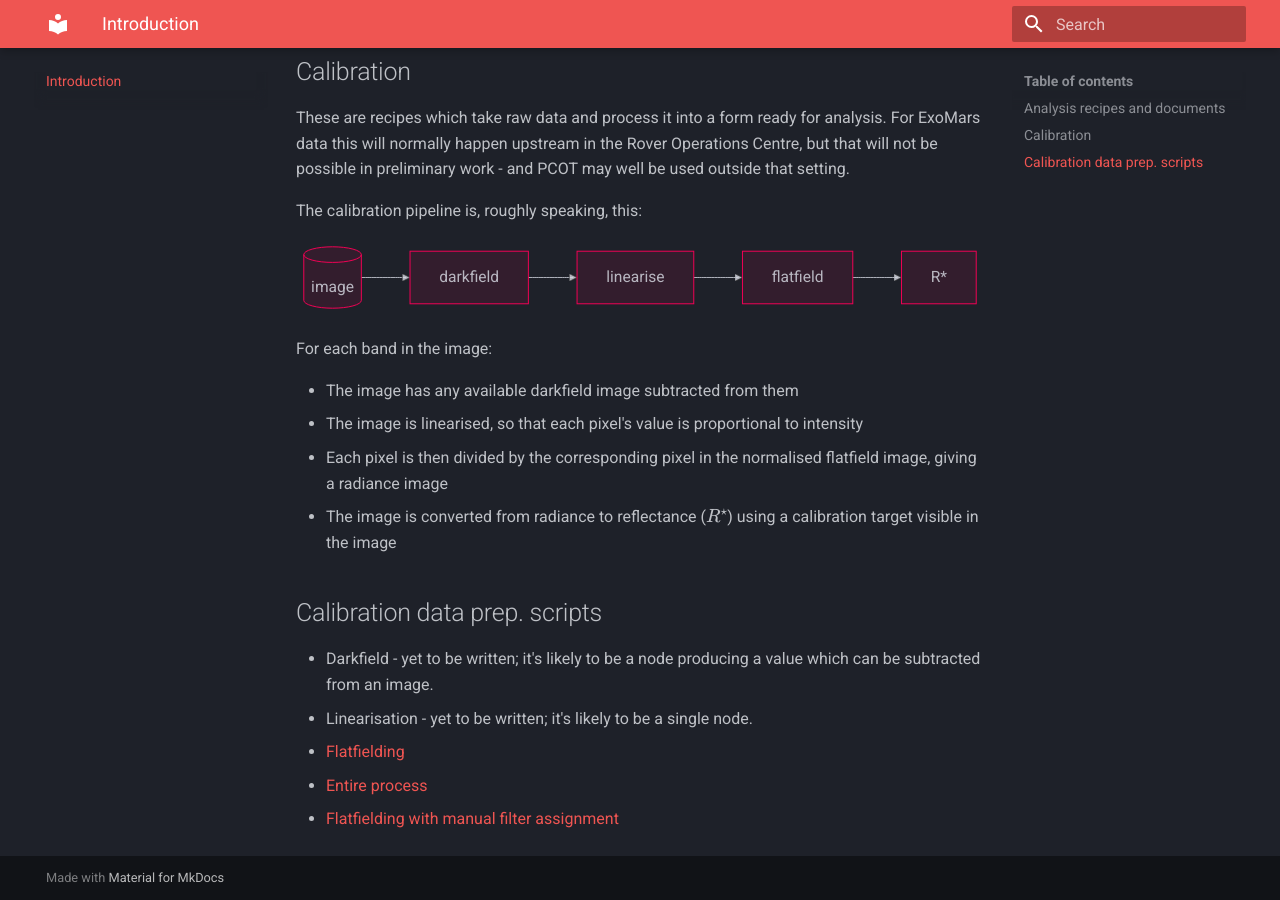
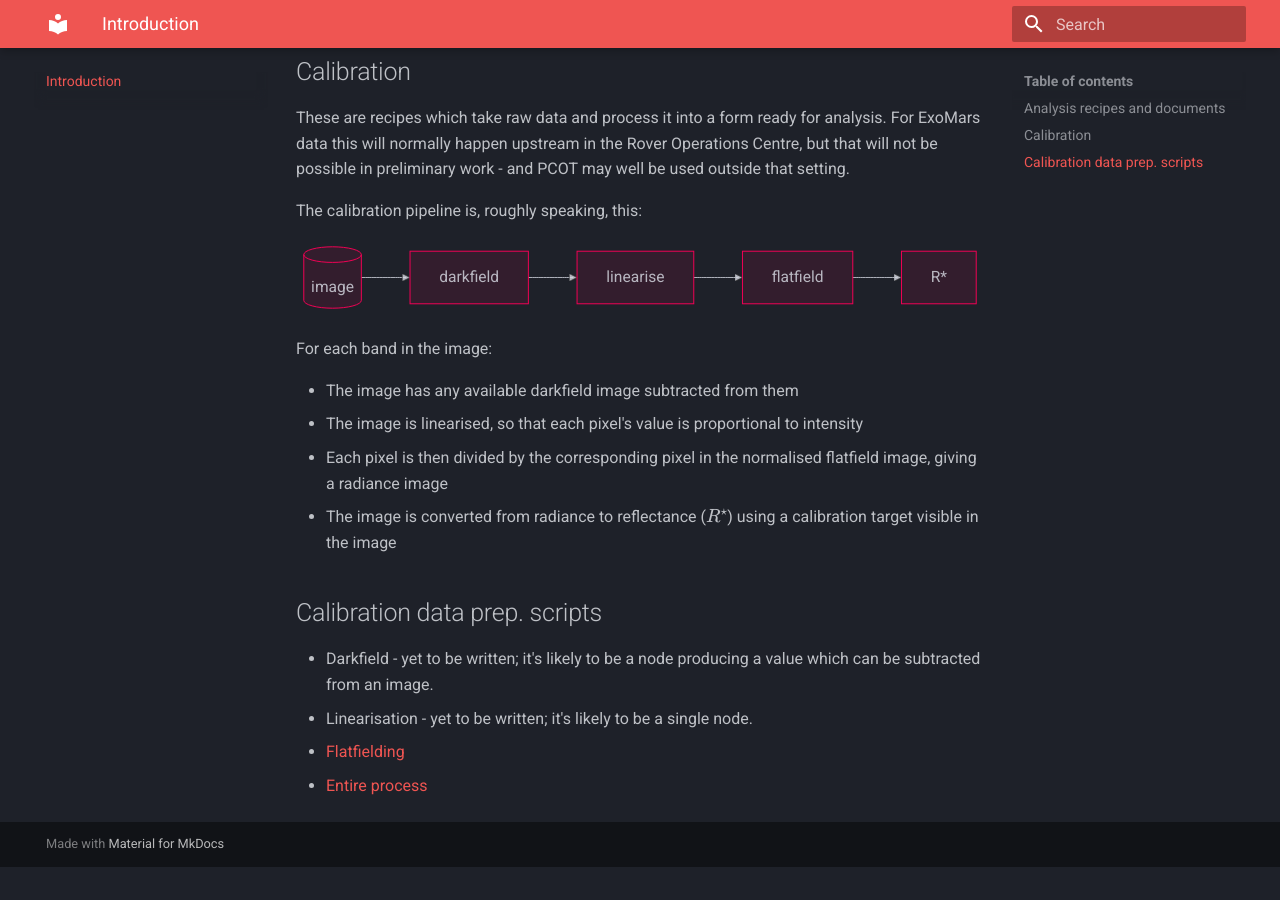
Before and after one commit to AU-ExoMars/PCOT-Cookbook, an MkDocs documentation site: the page built from docs/index.md, in a window 1280 px wide and 900 px high, scrolled down 727 px. Built offline with MkDocs 1.6.1 and Material for MkDocs 9.7.7, drawn with Linux system fonts in a browser that asks for light colours; formulas are drawn with MathJax 3; after the commit the page ends 1594 px from its top, so only the background shows below that.

Commit message:
removed manual filter assignment

```diff
--- a/docs/index.md
+++ b/docs/index.md
@@ -54,4 +54,3 @@ For each band in the image:
 * Linearisation - yet to be written; it's likely to be a single node.
 * [Flatfielding](recipes/flatfield.md)
 * [Entire process](recipes/calibration.md)
-* [Flatfielding with manual filter assignment](recipes/flatfieldwithmanual.md)
```
